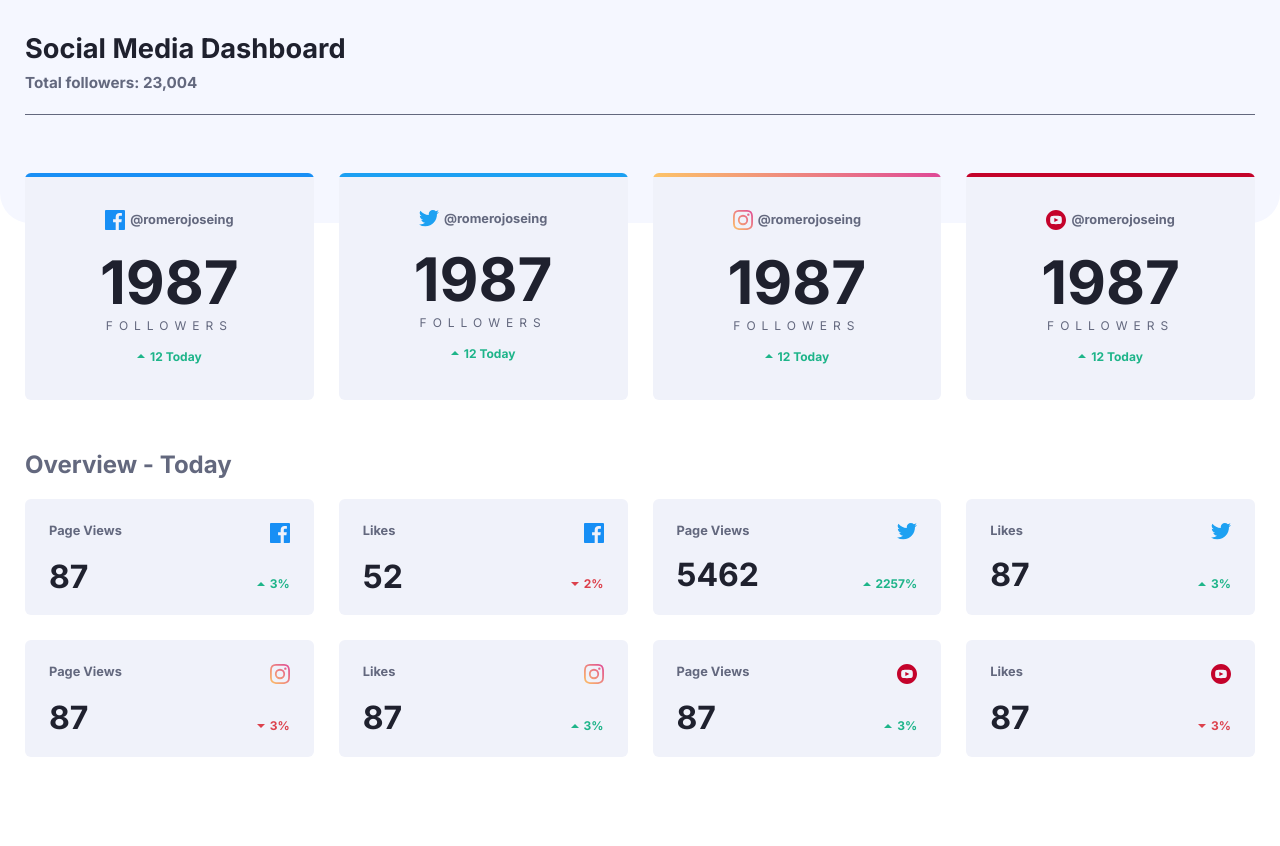
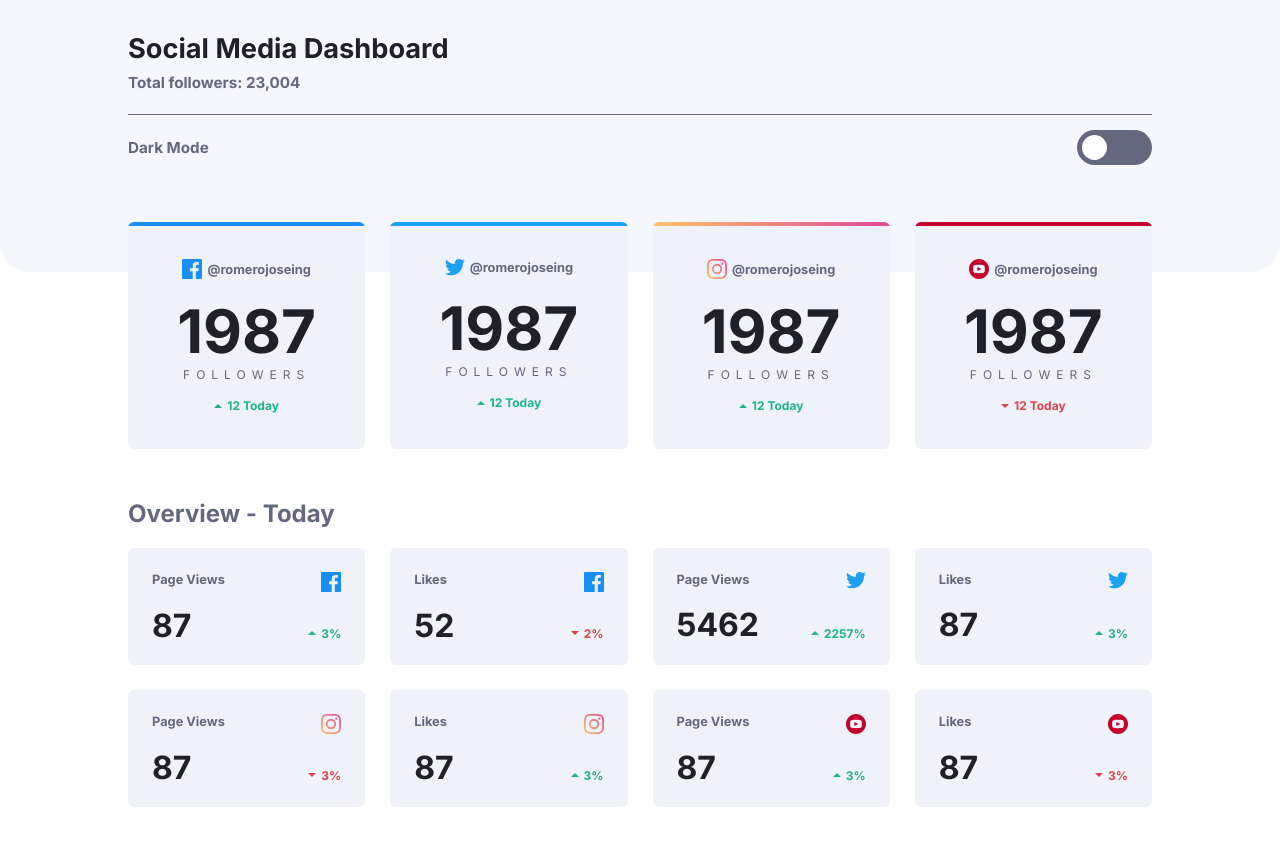
Before and after one commit to romerojoseing/social-dashboard, a plain HTML site: page index.html in a window 1280 px wide. Before the commit the page ends 807 px from the top, so only its background shows below. Drawn offline with Linux system fonts and the light colour scheme.

Commit message:
first commit

```diff
--- a/css/style.css
+++ b/css/style.css
@@ -7,23 +7,15 @@
 --lightgrayishblue: hsl(227, 47%, 96%);
 --darkgrayishblue: hsl(228, 12%, 44%);
 --verydarkblue: hsl(230, 17%, 14%);
+--toggle: linear-gradient(to right, hsl(228, 12%, 44%) 0%, hsl(228, 12%, 44%) 100%);
 
-
-  /*---------- Dark ----------*/
---verydarkblue: hsl(230, 17%, 14%);
---verydarkblue: hsl(232, 19%, 15%);
---darkdesaturatedblue: hsl(228, 28%, 20%);
---desaturatedblue: hsl(228, 34%, 66%);
---white: hsl(0, 0%, 100%);
-
-
+  /*---------- All ----------*/
 --green: hsl(163, 72%, 41%);
 --red: hsl(356, 69%, 56%);
 
 --facebook: hsl(208, 92%, 53%);
 --twitter: hsl(203, 89%, 53%);
---instagram-1: hsl(37, 97%, 70%);
---instagram-2: hsl(329, 70%, 58%);
+--instagram: linear-gradient(to right, hsl(37, 97%, 70%) 0%, hsl(329, 70%, 58%) 100%);
 --youTube: hsl(348, 97%, 39%);
 
 }
@@ -33,6 +25,7 @@ body{
   margin: 0;
   font-family: 'Inter', sans-serif;
   color: var(--verydarkblue);
+  background-color: var(--white);
 }
 
 .wrapper{
@@ -44,6 +37,49 @@ body{
   grid-row-gap: 25px;
 }
 
+.dark-mode{
+  display: flex;
+  align-items: center;
+  justify-content: space-between;
+}
+
+.dark-mode-title{
+  color: var(--darkgrayishblue);
+  font-weight: bold;
+  font-size: .95em;
+}
+
+.checkbox{
+  display: none;
+}
+
+.checkbox:checked ~ .switch::before{
+  transform: translate(40px);
+}
+
+.switch{
+  display: block;
+  width: 75px;
+  height: 35px;
+  border-radius: 20px;
+  background-image: var(--toggle);
+  padding: 5px;
+  box-sizing: border-box;
+  cursor: pointer;
+  user-select: none;
+}
+
+.switch::before{
+  content: "";
+  display: block;
+  width: 25px;
+  height: 25px;
+  background: var(--white);
+  border-radius: 20px;
+  position: absolute;
+  transition: .3s;
+
+}
 
 
 /*---------- Header ----------*/
@@ -103,7 +139,7 @@ h1{
 }
 
 .card.instagram::before{
-  background-image: linear-gradient(to right, var(--instagram-1) 0%, var(--instagram-2) 100%);
+  background-image: var(--instagram);
 }
 
 .card.youtube::before{
@@ -167,7 +203,7 @@ h2{
   grid-row-gap: 1em;
   border-radius: 6px;
   overflow: hidden;
-  background-color: #f0f2fa;
+  background-color: var(--lightgrayishblue);
   padding: 1.5em;
 }
 
@@ -246,7 +282,7 @@ h2{
     grid-column-gap: 25px;
   }
   .wrapper{
-    max-width: 1440px;
+    max-width: 1024px;
     margin: auto;
   }
 }
@@ -255,7 +291,14 @@ h2{
 
 /*----------Dark Mode ----------*/
 @media (prefers-color-scheme: dark){
-  body{
-    background: black;
+  :root{
+
+      /*---------- Dark ----------*/
+    --white: hsl(230, 17%, 14%);
+    --verypaleblue: hsl(232, 19%, 15%);
+    --lightgrayishblue: hsl(228, 28%, 20%);
+    --darkgrayishblue: hsl(228, 34%, 66%);
+    --verydarkblue: hsl(0, 0%, 100%);
+    --toggle: linear-gradient(to right, hsl(210, 78%, 56%) 0%, hsl(146, 68%, 55%) 100%);
   }
 }
--- a/index.html
+++ b/index.html
@@ -14,6 +14,11 @@
     <div class="wrapper">
       <h1>Social Media Dashboard</h1>
       <p class="header-followers">Total followers: 23,004</p>
+      <div class="dark-mode">
+        <p class="dark-mode-title">Dark Mode</p>
+        <input class="checkbox" type="checkbox" name="checkbox" id="checkbox">
+        <label class="switch" for="checkbox"></label>
+      </div>
     </div>
   </header>
 
@@ -76,8 +81,8 @@
             <span class="card-followers-number">1987</span>
             <span class="card-followers-text">Followers</span>
           </p>
-          <p class="card-today">
-            <img src="img/icon-up.svg" alt="">
+          <p class="card-today negative">
+            <img src="img/icon-down.svg" alt="">
             12 Today
           </p>
         </article>
```
